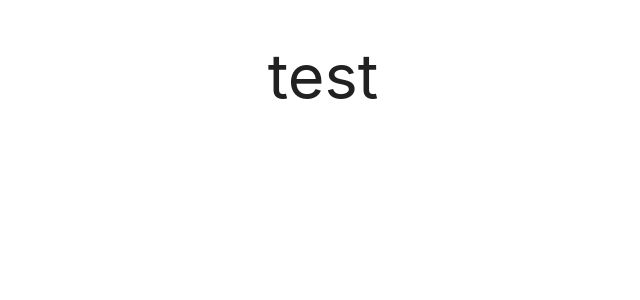
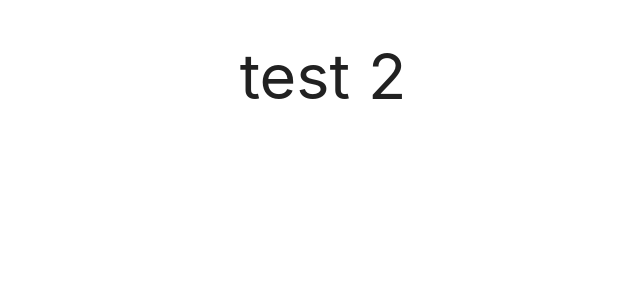
Before and after one commit to WilliamK97/Auktions-grupp-upg, a React (Create React App) app in the folder auktion/: page / in a window 1280 px wide. Shown: the top 300 px of the page, without its empty margins (317-957 px from the left). Built offline with nearby package versions, Linux system fonts and the light colour scheme.

Commit message:
Update AuktionContainer.js
test2

```diff
--- a/auktion/src/components/auktion/AuktionContainer.js
+++ b/auktion/src/components/auktion/AuktionContainer.js
@@ -4,7 +4,7 @@ export class AuktionContainer extends Component {
     render() {
         return (
             <div>
-                <h1>test</h1>
+                <h1>test 2</h1>
             </div>
         )
     }
```
